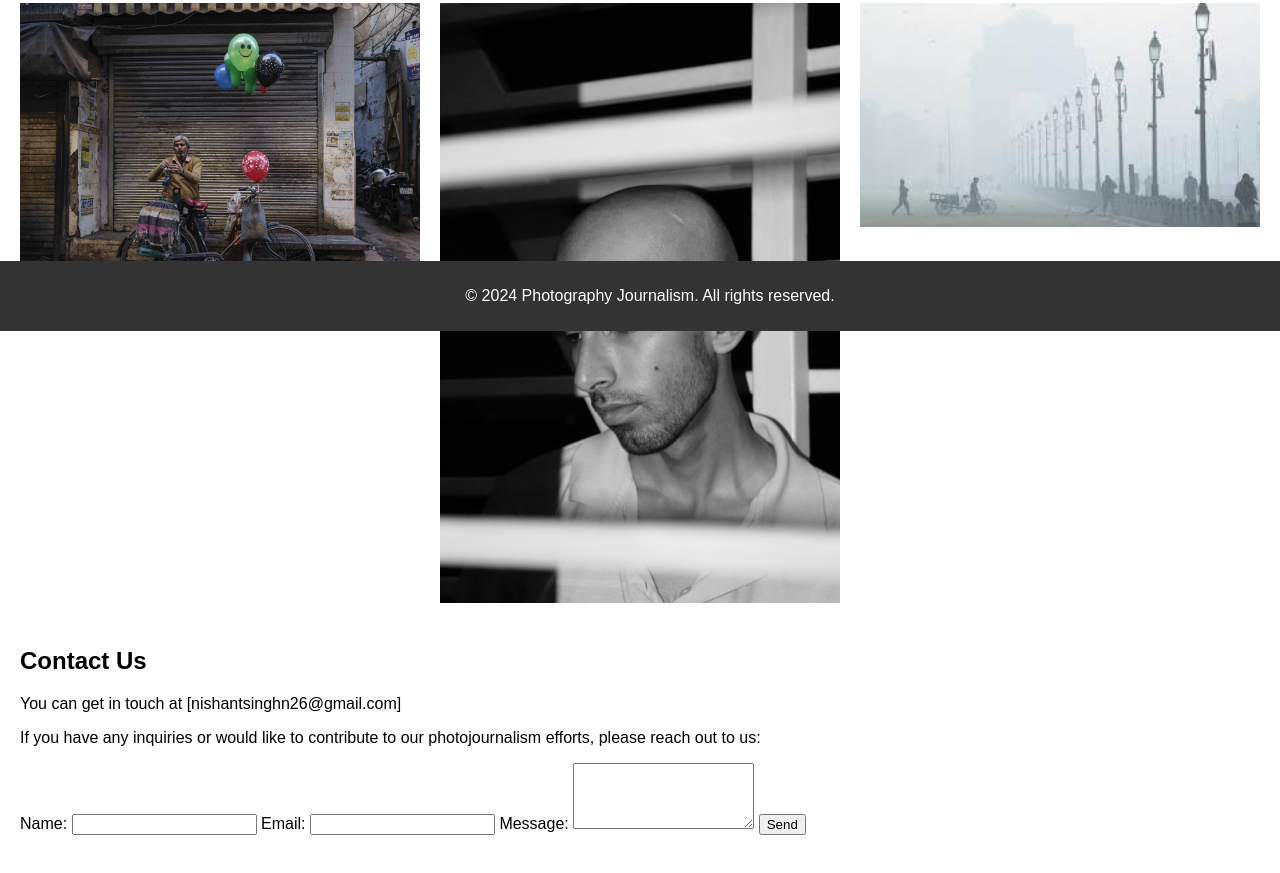
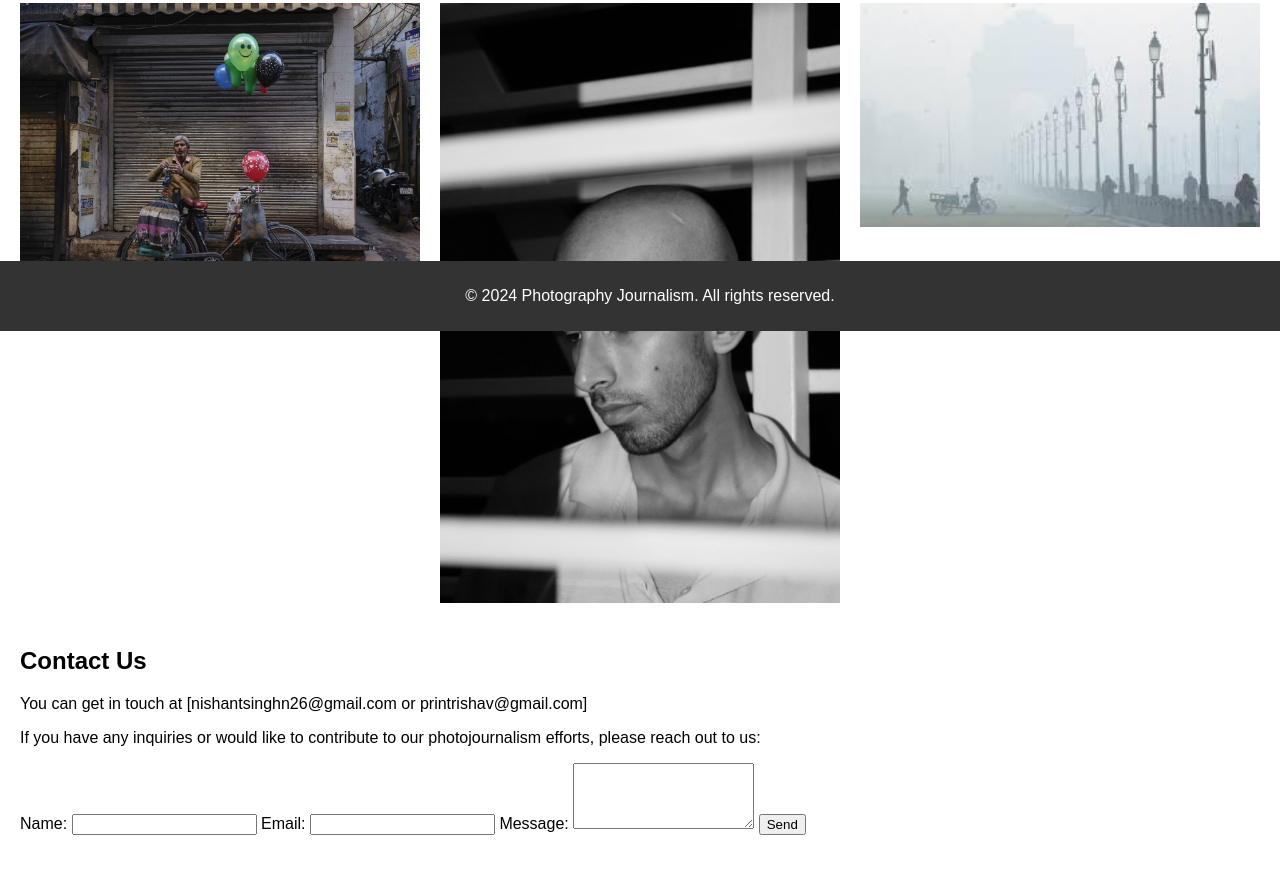
Before and after one commit to Rishav-Kumar-Gautam/cia_temp_website, a plain HTML site: page index.html in a window 1280 px wide. Shown: the part 469-1342 px from the top of the page. Drawn offline with Linux system fonts and the light colour scheme.

Commit message:
Update index.html

```diff
--- a/index.html
+++ b/index.html
@@ -37,7 +37,7 @@
 
         <section id="contact">
             <h2>Contact Us</h2>
-            <p> You can get in touch at [nishantsinghn26@gmail.com]</p>
+            <p> You can get in touch at [nishantsinghn26@gmail.com or printrishav@gmail.com]</p>
             <p>If you have any inquiries or would like to contribute to our photojournalism efforts, please reach out to us:</p>
             <form>
                 <label for="name">Name:</label>
```
